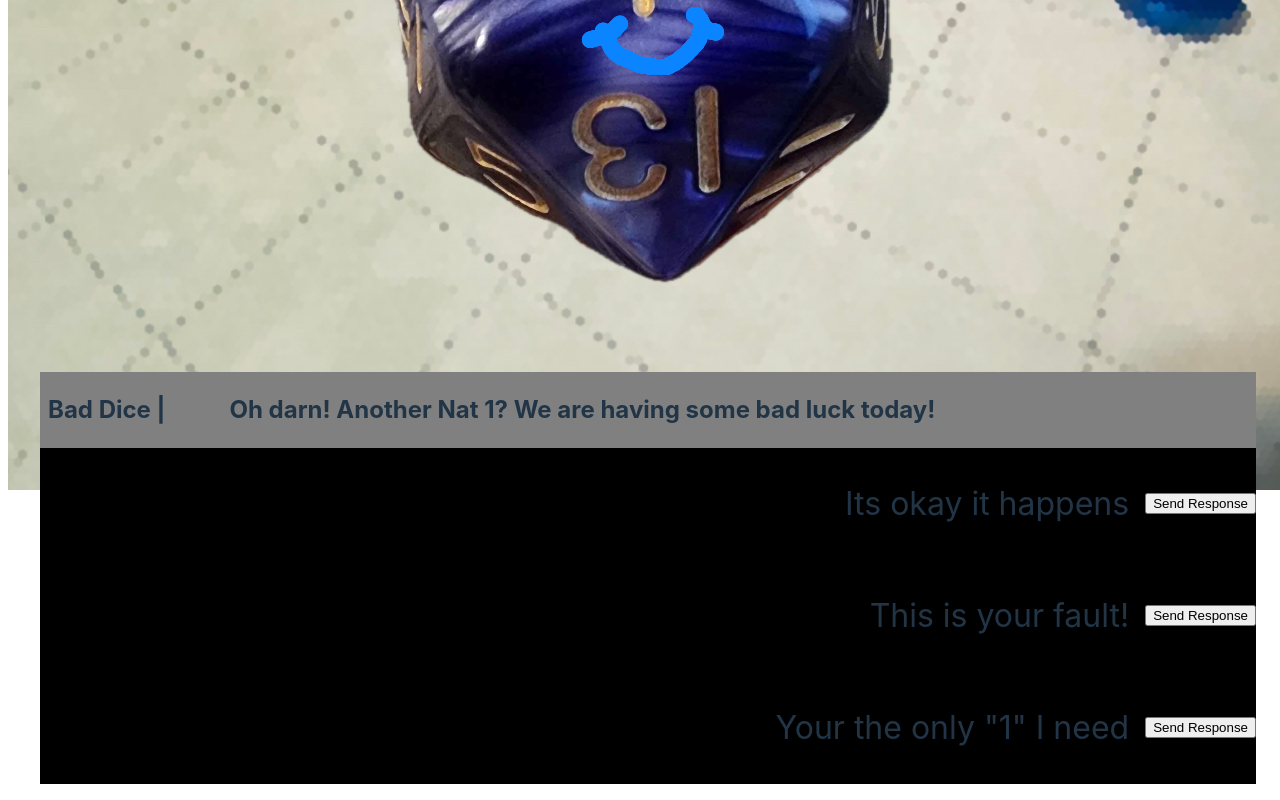
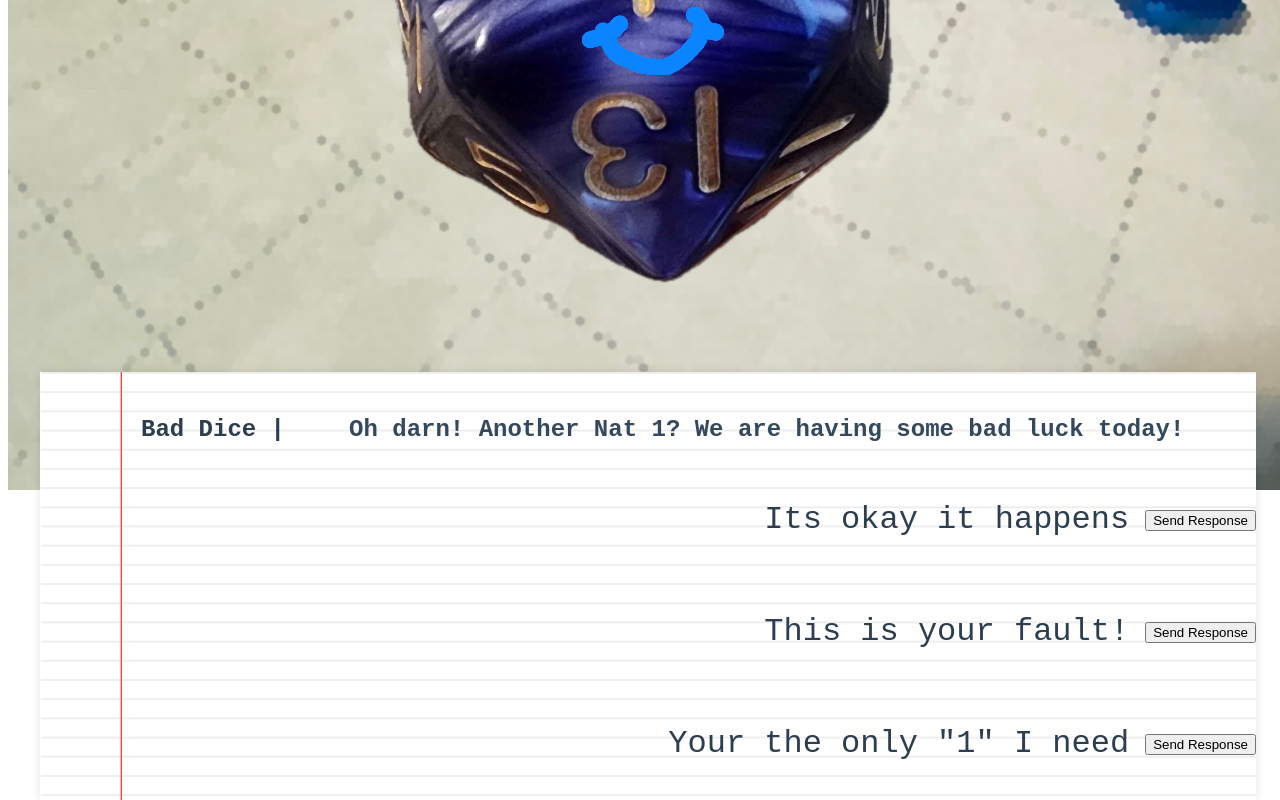
Before and after one commit to TheDorkTrain/bad-dice, a React (Vite) app: page /game in a window 1280 px wide. Shown: the part 350-1150 px from the top of the page. Built offline with nearby package versions, Linux system fonts and the light colour scheme.

Commit message:
added style to text boxes and added timing animations to the text

```diff
--- a/src/components/Scenario.jsx
+++ b/src/components/Scenario.jsx
@@ -1,16 +1,45 @@
-import React from 'react';
+import React, { useState, useEffect } from 'react';
 import Response from './Response';
+import './scenario.css';
 
 function Scenario ({ scenario, onRespond }) {
+    const [displayText, setDisplayText] = useState('');
+    const [wordIndex, setWordIndex] = useState(0);
+    const [isTypingComplete, setIsTypingComplete] = useState(false);
+
+    useEffect(() => {
+        const words = scenario.text.split(' ');
+
+        if (wordIndex < words.length) {
+          const timer = setTimeout(() => {
+            setDisplayText(prevText => prevText + (prevText ? ' ' : '') + words[wordIndex]);
+            setWordIndex(wordIndex + 1);
+          }, 100); // Adjust this value to control typing speed
+
+          return () => clearTimeout(timer);
+        } else {
+          setIsTypingComplete(true);
+        }
+      }, [scenario.text, wordIndex]);
+
+      useEffect(() => {
+        // Reset animation when scenario changes
+        setDisplayText('');
+        setWordIndex(0);
+        setIsTypingComplete(false);
+      }, [scenario]);
+
+
     if(!scenario.ending) {
         return (
-            <div style={{backgroundColor: 'black', height:'100%'}}>
-               <div style={{backgroundColor: 'grey', display: 'flex', gap:'4rem'}}>
-                <h2 style={{marginLeft: '.5rem'}}>Bad Dice |</h2>
-                <h2>{scenario.text}</h2>
+            <div className="notebook-page">
+            <div className="header">
+              <h2 className="title">Bad Dice |</h2>
+              <h2 className="scenario-text">{displayText}</h2>
             </div>
-                <div>
-                {scenario.responses.map((response, index)=> (
+            {isTypingComplete && (
+              <div className="content">
+                {scenario.responses.map((response, index) => (
                   <Response
                     key={index}
                     response={response}
@@ -18,13 +47,14 @@ function Scenario ({ scenario, onRespond }) {
                   />
                 ))}
               </div>
+            )}
           </div>
         );
     }
     else{
         return(
-            <div style={{backgroundColor: 'black', height:'30%', marginTop: '2rem', display: 'flex', alignItems: 'center',}}>
-                  <h2>{scenario.text}</h2>
+            <div class="notebook-page" style={{height:'30%', marginTop:'10rem'}}>
+                  <h2 class="scenario-text">{displayText}</h2>
                 </div>
         )
     }
--- /dev/null
+++ b/src/components/scenario.css
@@ -0,0 +1,45 @@
+.notebook-page {
+    background-color: #fff;
+    background-image:
+      linear-gradient(90deg, transparent 79px, #edf4f5 79px, red 81px, transparent 81px),
+      linear-gradient(#eee .1em, transparent .1em);
+    background-size: 100% 1.2em;
+    border-left: 1px solid white;
+    box-shadow: 0 0 10px rgba(0,0,0,0.1);
+    height: 100%;
+    padding: 40px 0 0 100px;
+    position: relative;
+  }
+
+  .notebook-page::before {
+    content: '';
+    position: absolute;
+    left: 0;
+    top: 0;
+    bottom: 0;
+    width: 79px;
+    background: linear-gradient(to right, transparent, rgba(255,0,0,0));
+  }
+
+  .header {
+    display: flex;
+    gap: 4rem;
+    margin-bottom: 1rem;
+  }
+
+  .title {
+    color: #2c3e50;
+    font-family: 'Courier New', monospace;
+    margin: 0;
+  }
+
+  .scenario-text {
+    color: #34495e;
+    font-family: 'Courier New', monospace;
+    margin: 0;
+  }
+
+  .content {
+    font-family: 'Courier New', monospace;
+    color: #2c3e50;
+  }
--- a/src/pages/Game.jsx
+++ b/src/pages/Game.jsx
@@ -5,6 +5,7 @@ import Dice from '../components/Dice'
 import Response from '../components/Response'
 import Scenario from '../components/Scenario'
 import { scenarios } from '../data/scenarios'
+
 
 const Game = () => {
 
@@ -36,9 +37,9 @@ const Game = () => {
 
     const renderEndingContent = () => {
         return (
-            <div style={{backgroundColor: 'black', height:'30%', marginTop: '2rem', display: 'flex', alignItems: 'center', flexDirection: 'column'}}>
-                <h2>You have reached one of the Endings.</h2>
-                <Link style={{color: 'white'}} to="/">Play Again</Link>
+            <div class="notebook-page" style={{height: '30%'}}>
+                <h2 class="title">You have reached one of the Endings.</h2>
+                <Link class="scenario-text" to="/">Play Again</Link>
             </div>
         );
     };
```
Lines whose indentation alone changed are shown as unchanged.
